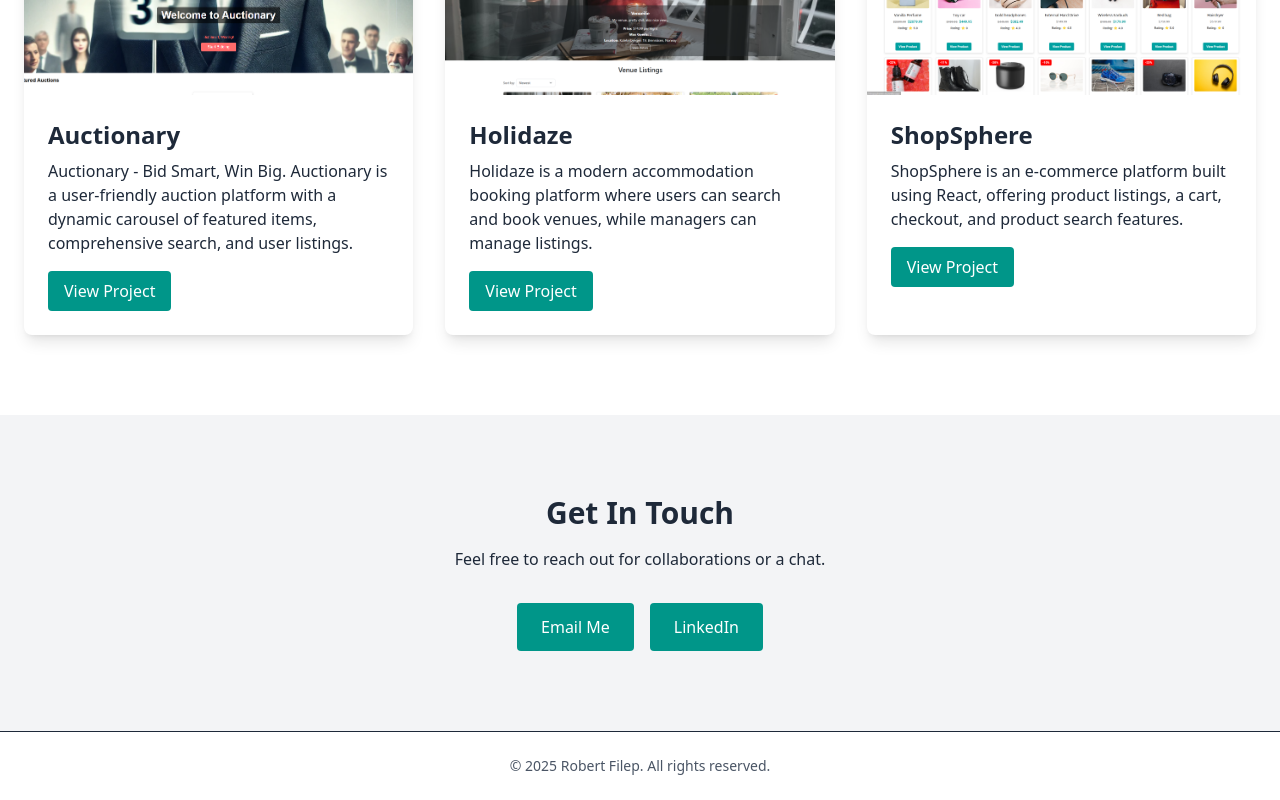
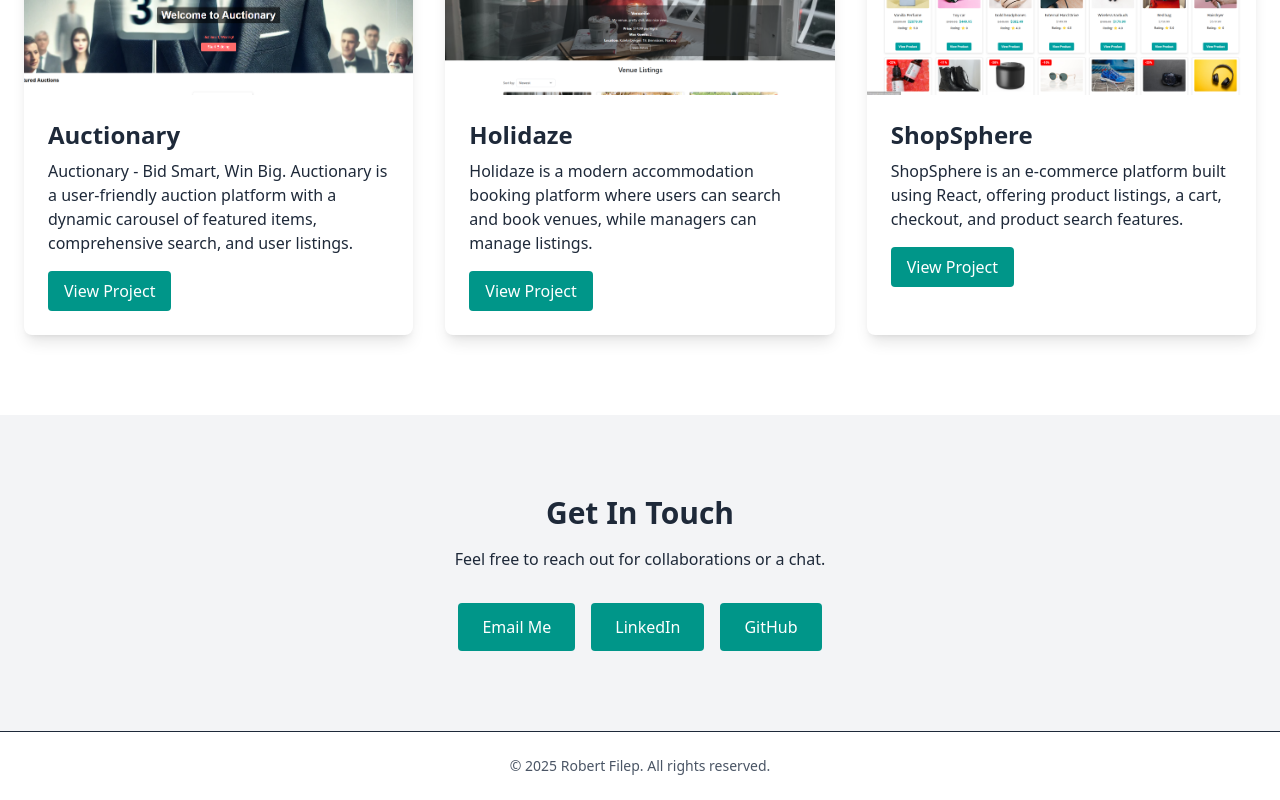
Before and after one commit to robfil50219/my-portfolio, a React (Vite) app: page / in a window 1280 px wide. Shown: the part 725-1525 px from the top of the page. Built offline with nearby package versions, Linux system fonts and the light colour scheme.

Commit message:
git hub button

```diff
--- a/src/components/Contact.jsx
+++ b/src/components/Contact.jsx
@@ -6,6 +6,7 @@ export default function Contact() {
             <div className="container mx-auto px-6 text-center">
                 <h2 className="text-3xl font-bold mb-4">Get In Touch</h2>
                 <p className="mb-8">Feel free to reach out for collaborations or a chat.</p>
+
                 <div className="flex justify-center space-x-4">
                     <a
                         href="mailto:robertfilep@gmail.com"
@@ -13,6 +14,7 @@ export default function Contact() {
                     >
                         Email Me
                     </a>
+
                     <a
                         href="https://www.linkedin.com/in/robert-filep-417146264/"
                         target="_blank"
@@ -21,6 +23,15 @@ export default function Contact() {
                     >
                         LinkedIn
                     </a>
+
+                    <a
+                        href="https://github.com/robfil50219"
+                        target="_blank"
+                        rel="noopener noreferrer"
+                        className="inline-block px-6 py-3 bg-teal-600 text-white rounded hover:bg-teal-700 transition"
+                    >
+                        GitHub
+                    </a>
                 </div>
             </div>
         </section>
```
Also changed, not shown: 1 other file (tests, documents, lock files or other folders).
